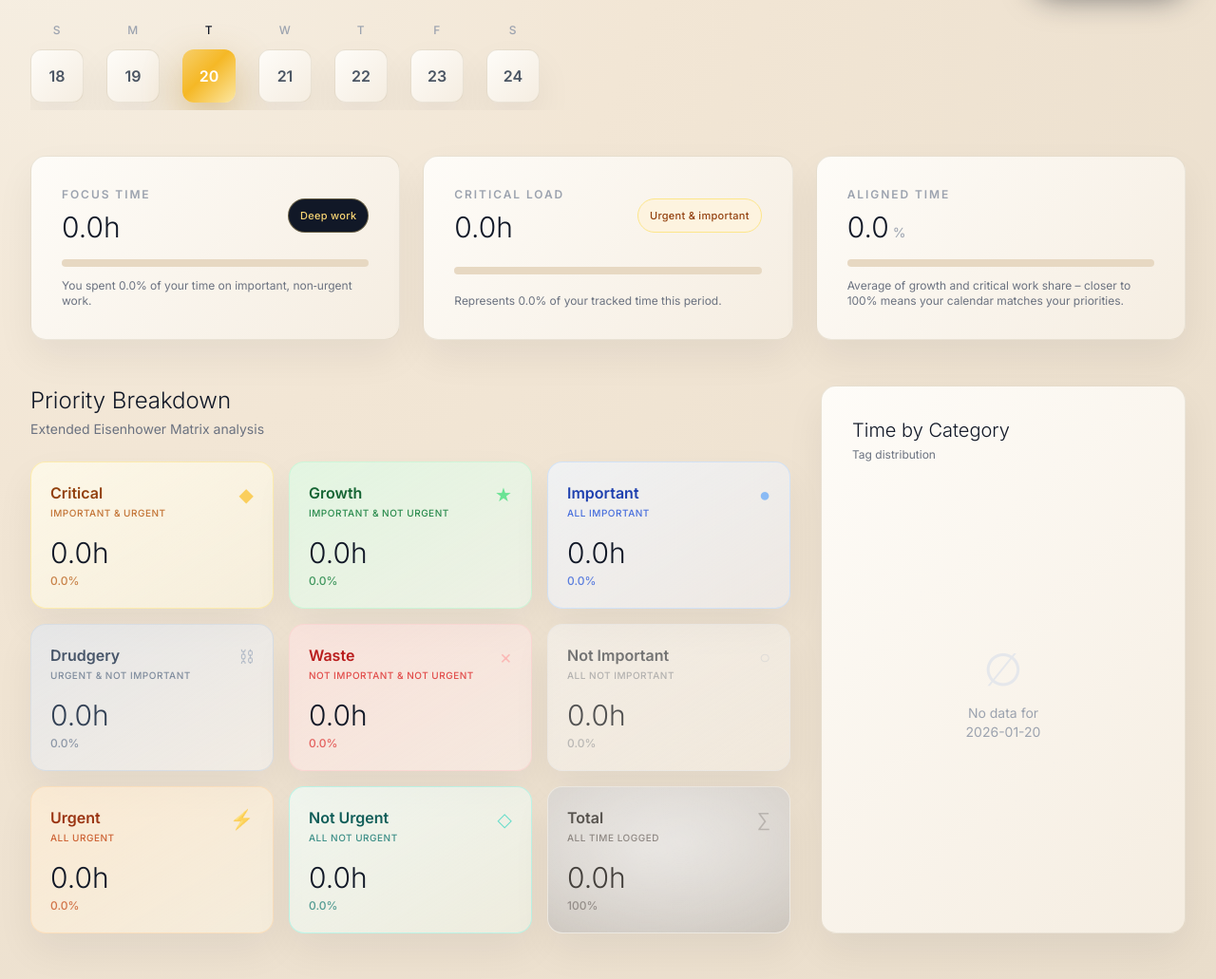
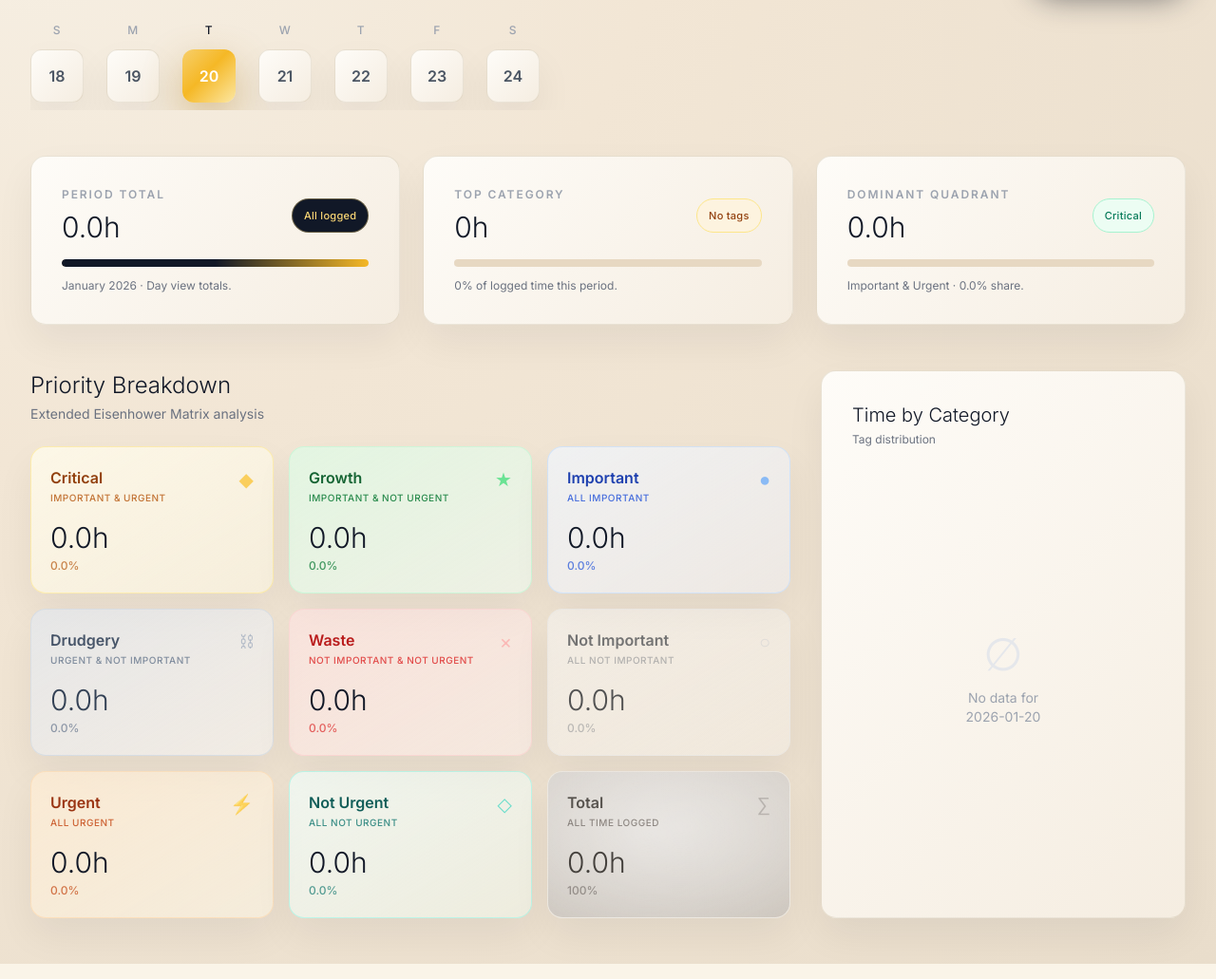
Before and after one commit to Harsh-0024/Time-Tracker-Pro, a Flask app: page / in a window 1280 px wide. Shown: the part 229-1260 px from the top of the page at 95% size. Run offline with Flask 3, Linux system fonts and the light colour scheme; the visitor is signed in with stand-in values (Sample User, id 1); tables that the repository leaves empty hold one stand-in row (values such as "Sample post"); data that the repository does not hold is empty; some libraries are stand-ins or nearby versions.

Commit message:
summary box changes

```diff
--- a/templates/dashboard.html
+++ b/templates/dashboard.html
@@ -364,53 +364,82 @@
             {% endif %}
         </div>
 
-        <div class="grid grid-cols-1 md:grid-cols-3 gap-6 mb-12">
+        {% set top_tag_label = tags.labels[0] if tags.labels else 'No tags' %}
+        {% set top_tag_hours = tags.data[0] if tags.data else 0 %}
+        {% set total_tag_hours = (tags.data | sum) if tags.data else 0 %}
+        {% set top_tag_pct = ((top_tag_hours / total_tag_hours) * 100) | round(1) if total_tag_hours else 0 %}
+        {% set top_quad_label = 'Critical' %}
+        {% set top_quad_sub = 'Important & Urgent' %}
+        {% set top_quad_pct = matrix.q1.pct %}
+        {% set top_quad_hours = matrix.q1.hours %}
+        {% if matrix.q2.pct > top_quad_pct %}
+            {% set top_quad_label = 'Growth' %}
+            {% set top_quad_sub = 'Important & Not Urgent' %}
+            {% set top_quad_pct = matrix.q2.pct %}
+            {% set top_quad_hours = matrix.q2.hours %}
+        {% endif %}
+        {% if matrix.q3.pct > top_quad_pct %}
+            {% set top_quad_label = 'Drudgery' %}
+            {% set top_quad_sub = 'Urgent & Not Important' %}
+            {% set top_quad_pct = matrix.q3.pct %}
+            {% set top_quad_hours = matrix.q3.hours %}
+        {% endif %}
+        {% if matrix.q4.pct > top_quad_pct %}
+            {% set top_quad_label = 'Waste' %}
+            {% set top_quad_sub = 'Not Urgent & Not Important' %}
+            {% set top_quad_pct = matrix.q4.pct %}
+            {% set top_quad_hours = matrix.q4.hours %}
+        {% endif %}
+        <div class="hidden md:grid grid-cols-3 gap-6 mb-12">
             <div class="luxury-card rounded-2xl p-8 flex flex-col justify-between">
                 <div class="flex items-center justify-between mb-4">
                     <div>
-                        <div class="text-xs font-semibold tracking-[0.16em] text-gray-400 uppercase">Focus Time</div>
-                        <div class="mt-2 text-3xl font-light text-gray-900"><span class="js-hover-hours" data-hours="{{ matrix.q2.hours }}">{{ matrix.q2.hours }}h</span></div>
+                        <div class="text-xs font-semibold tracking-[0.16em] text-gray-400 uppercase">Period total</div>
+                        <div class="mt-2 text-3xl font-light text-gray-900"><span class="js-hover-hours" data-hours="{{ matrix.total_hours }}">{{ matrix.total_hours }}h</span></div>
                     </div>
                     <span class="inline-flex h-9 px-3 items-center rounded-full bg-[#111827] text-[11px] font-medium tracking-wide text-[#F8D574] border border-[rgba(248,213,116,0.35)]">
-                        Deep work
+                        All logged
                     </span>
                 </div>
                 <div class="w-full h-2 rounded-full bg-[#E7D8C2] overflow-hidden">
-                    <div class="h-full rounded-full bg-gradient-to-r from-[#111827] via-[#111827] to-[#F5B826]" style="width: {{ matrix.q2.pct }}%"></div>
+                    <div class="h-full rounded-full bg-gradient-to-r from-[#111827] via-[#111827] to-[#F5B826]" style="width: 100%"></div>
                 </div>
-                <div class="mt-3 text-xs text-gray-500">You spent {{ matrix.q2.pct }}% of your time on important, non‑urgent work.</div>
+                <div class="mt-3 text-xs text-gray-500">{{ current_month }} · {{ period | title }} view totals.</div>
             </div>
             <div class="luxury-card rounded-2xl p-8 flex flex-col justify-between">
                 <div class="flex items-center justify-between mb-4">
                     <div>
-                        <div class="text-xs font-semibold tracking-[0.16em] text-gray-400 uppercase">Critical Load</div>
-                        <div class="mt-2 text-3xl font-light text-gray-900"><span class="js-hover-hours" data-hours="{{ matrix.q1.hours }}">{{ matrix.q1.hours }}h</span></div>
+                        <div class="text-xs font-semibold tracking-[0.16em] text-gray-400 uppercase">Top category</div>
+                        <div class="mt-2 text-3xl font-light text-gray-900">{{ top_tag_hours | round(1) }}h</div>
                     </div>
                     <span class="inline-flex h-9 px-3 items-center rounded-full bg-[#FDF3DF] text-[11px] font-medium tracking-wide text-[#92400E] border border-amber-200">
-                        Urgent & important
+                        {{ top_tag_label }}
                     </span>
                 </div>
                 <div class="w-full h-2 rounded-full bg-[#E7D8C2] overflow-hidden">
-                    <div class="h-full rounded-full bg-gradient-to-r from-[#F97316] via-[#F59E0B] to-[#FACC15]" style="width: {{ matrix.q1.pct }}%"></div>
+                    <div class="h-full rounded-full bg-gradient-to-r from-[#F97316] via-[#F59E0B] to-[#FACC15]" style="width: {{ top_tag_pct }}%"></div>
                 </div>
-                <div class="mt-3 text-xs text-gray-500">Represents {{ matrix.q1.pct }}% of your tracked time this period.</div>
+                <div class="mt-3 text-xs text-gray-500">{{ top_tag_pct }}% of logged time this period.</div>
             </div>
             <div class="luxury-card rounded-2xl p-8 flex flex-col justify-between">
                 <div class="flex items-center justify-between mb-4">
                     <div>
-                        <div class="text-xs font-semibold tracking-[0.16em] text-gray-400 uppercase">Aligned Time</div>
-                        <div class="mt-2 text-3xl font-light text-gray-900">{{ ((matrix.q2.pct + matrix.q1.pct) / 2) | round(1) }}<span class="text-sm text-gray-400 font-normal ml-1">%</span></div>
-                    </div>
+                        <div class="text-xs font-semibold tracking-[0.16em] text-gray-400 uppercase">Dominant quadrant</div>
+                        <div class="mt-2 text-3xl font-light text-gray-900">{{ top_quad_hours }}h</div>
+                    </div>
+                    <span class="inline-flex h-9 px-3 items-center rounded-full bg-[#ECFDF3] text-[11px] font-medium tracking-wide text-[#047857] border border-emerald-200">
+                        {{ top_quad_label }}
+                    </span>
                 </div>
                 <div class="w-full h-2 rounded-full bg-[#E7D8C2] overflow-hidden">
-                    <div class="h-full rounded-full bg-gradient-to-r from-[#22C55E] via-[#A3E635] to-[#FACC15]" style="width: {{ ((matrix.q2.pct + matrix.q1.pct) / 2) | round(1) }}%"></div>
+                    <div class="h-full rounded-full bg-gradient-to-r from-[#22C55E] via-[#A3E635] to-[#FACC15]" style="width: {{ top_quad_pct }}%"></div>
                 </div>
-                <div class="mt-3 text-xs text-gray-500">Average of growth and critical work share – closer to 100% means your calendar matches your priorities.</div>
+                <div class="mt-3 text-xs text-gray-500">{{ top_quad_sub }} · {{ top_quad_pct }}% share.</div>
             </div>
         </div>
 
         <!-- Main Content Grid -->
-        <div class="grid grid-cols-1 lg:grid-cols-3 gap-8">
+        <div class="grid grid-cols-1 lg:grid-cols-3 gap-8 mt-8 md:mt-0">
 
             <!-- Priority Matrix - Extended Eisenhower Matrix -->
             <div class="lg:col-span-2" id="matrix">
@@ -644,8 +673,8 @@
             </div>
             <div id="modalTools" class="mb-4 flex items-center justify-end"></div>
             <div id="modalStats" class="mb-6 grid grid-cols-3 gap-4"></div>
-            <div id="modalChart" class="mb-6" style="height: 300px;"></div>
-            <div id="modalTasks" class="space-y-3"></div>
+            <div id="modalChart" class="mb-8 md:mb-6" style="height: 300px;"></div>
+            <div id="modalTasks" class="mt-2 md:mt-0 space-y-3"></div>
         </div>
     </div>
 
```
